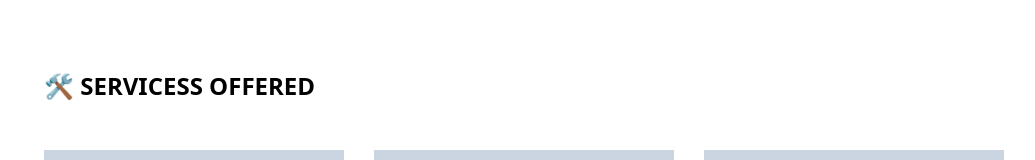
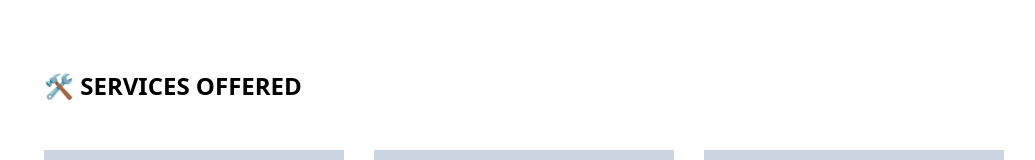
Before and after one commit to AL3-Richard-20/al3-portfolio, a React (Vite) app: page /services in a window 1280 px wide. Shown: the part 440-600 px from the top of the page, without its empty margins (144-1179 px from the left). Built offline with nearby package versions, Linux system fonts and the light colour scheme.

Commit message:
Chore YML v4

```diff
--- a/src/pages/Services.jsx
+++ b/src/pages/Services.jsx
@@ -23,7 +23,7 @@ export default function Services(){
 
             <section className="white:text-gray-900 dark:text-white accent:text-white">
 
-                <h4 className="font-bold uppercase text-2xl mb-10">🛠 Servicess Offered</h4>
+                <h4 className="font-bold uppercase text-2xl mb-10">🛠 Services Offered</h4>
 
                 <div className="flex item-center justify-between flex-wrap w-full">
 
```
